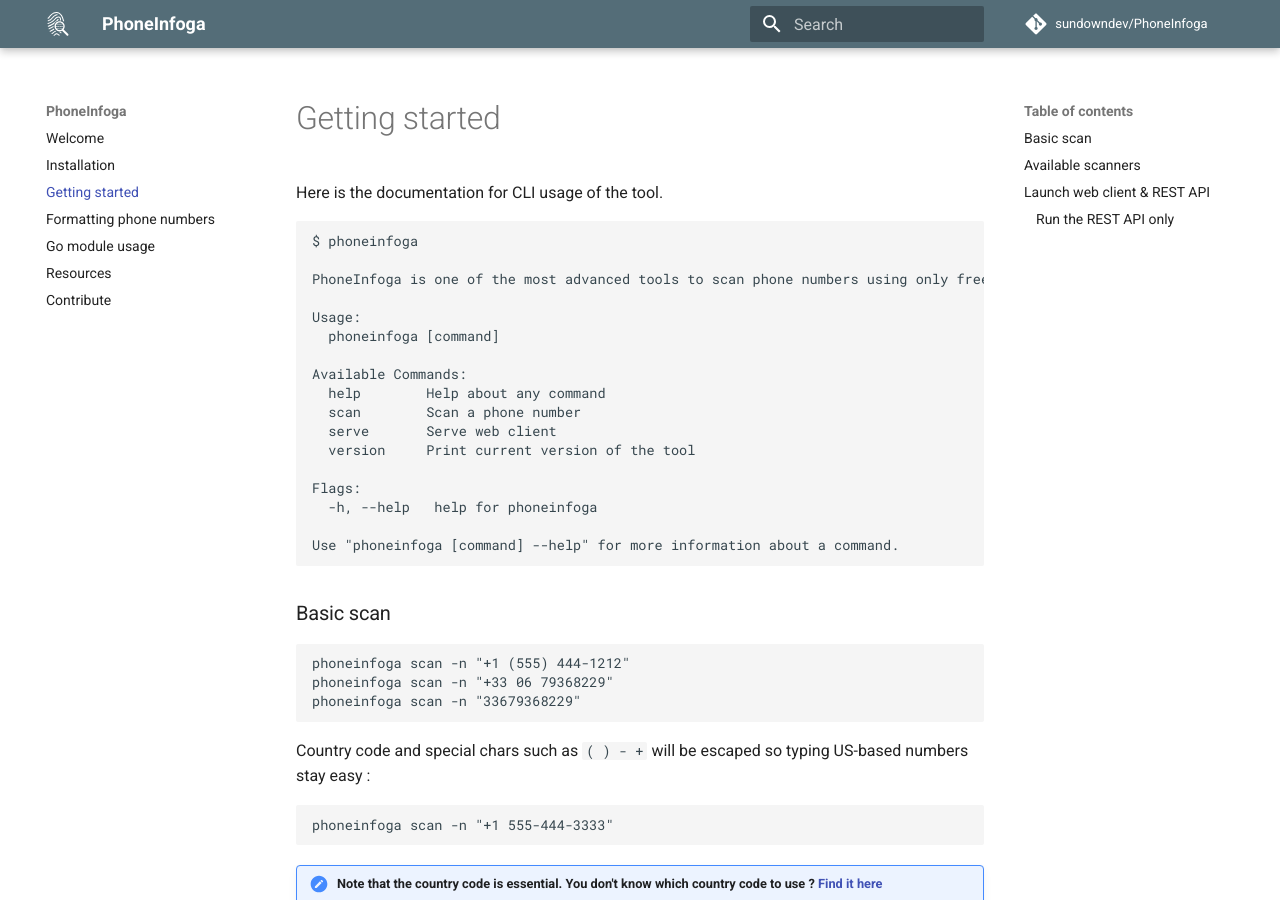
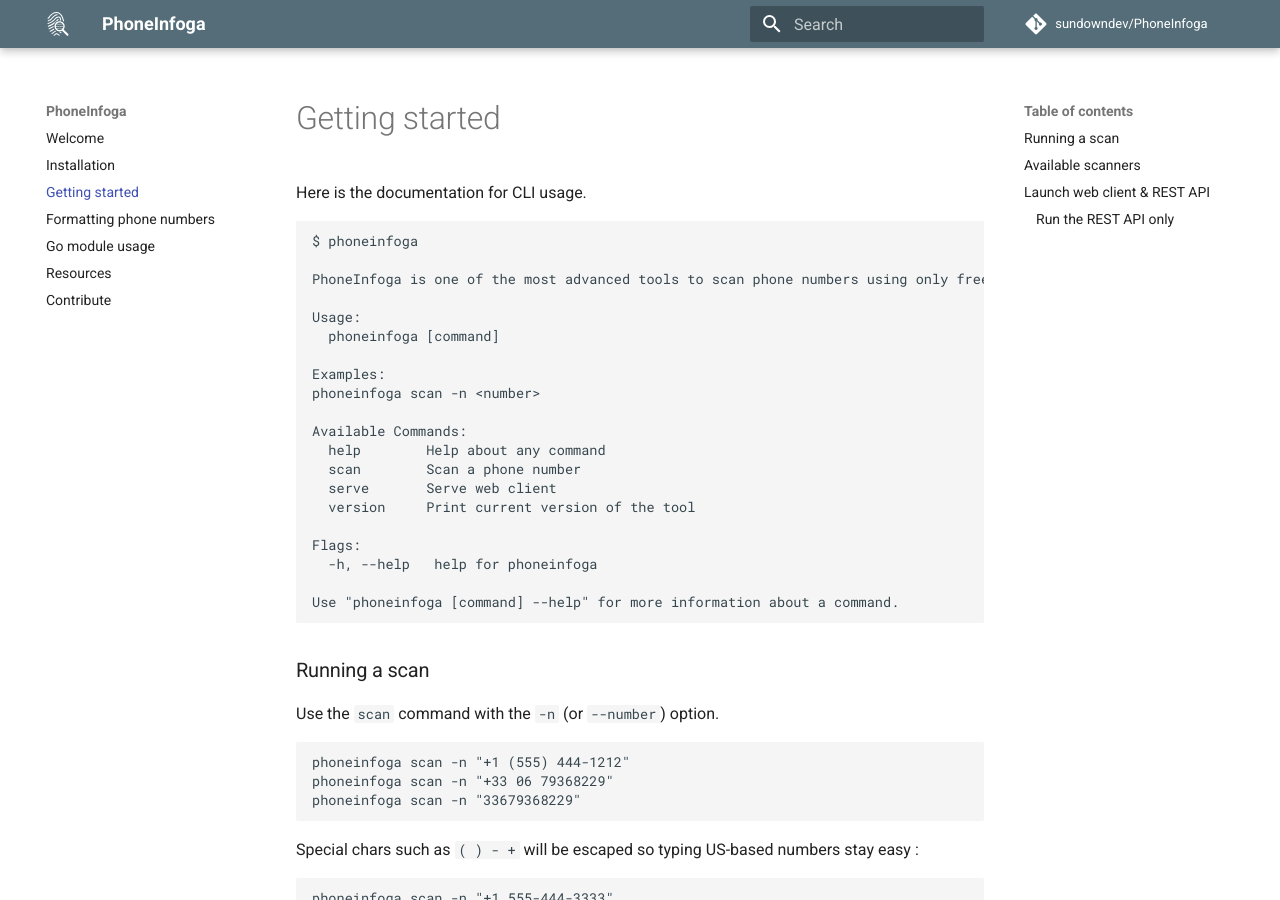
Before and after one commit to sundowndev/phoneinfoga, an MkDocs documentation site: the page built from docs/usage.md, in a window 1280 px wide and 900 px high. Built offline with MkDocs 1.6.1 and Material for MkDocs 9.7.7, drawn with Linux system fonts in a browser that asks for light colours; comment, search, counter and statistics services are not loaded; some of the changed text lies outside the part shown.

Commit message:
docs: getting started

````diff
--- a/docs/usage.md
+++ b/docs/usage.md
@@ -1,4 +1,4 @@
-Here is the documentation for CLI usage of the tool.
+Here is the documentation for CLI usage.
 
 ```shell
 $ phoneinfoga
@@ -7,6 +7,9 @@
 
 Usage:
   phoneinfoga [command]
+
+Examples:
+phoneinfoga scan -n <number>
 
 Available Commands:
   help        Help about any command
@@ -20,7 +23,9 @@
 Use "phoneinfoga [command] --help" for more information about a command.
 ```
 
-### Basic scan
+### Running a scan
+
+Use the `scan` command with the `-n` (or `--number`) option.
 
 ```
 phoneinfoga scan -n "+1 (555) 444-1212"
@@ -28,7 +33,7 @@
 phoneinfoga scan -n "33679368229"
 ```
 
-Country code and special chars such as `( ) - +` will be escaped so typing US-based numbers stay easy :
+Special chars such as `( ) - +` will be escaped so typing US-based numbers stay easy :
 
 ```
 phoneinfoga scan -n "+1 555-444-3333"
````
Also changed, not shown: other parts of docs/usage.md (+1 -1 lines).
